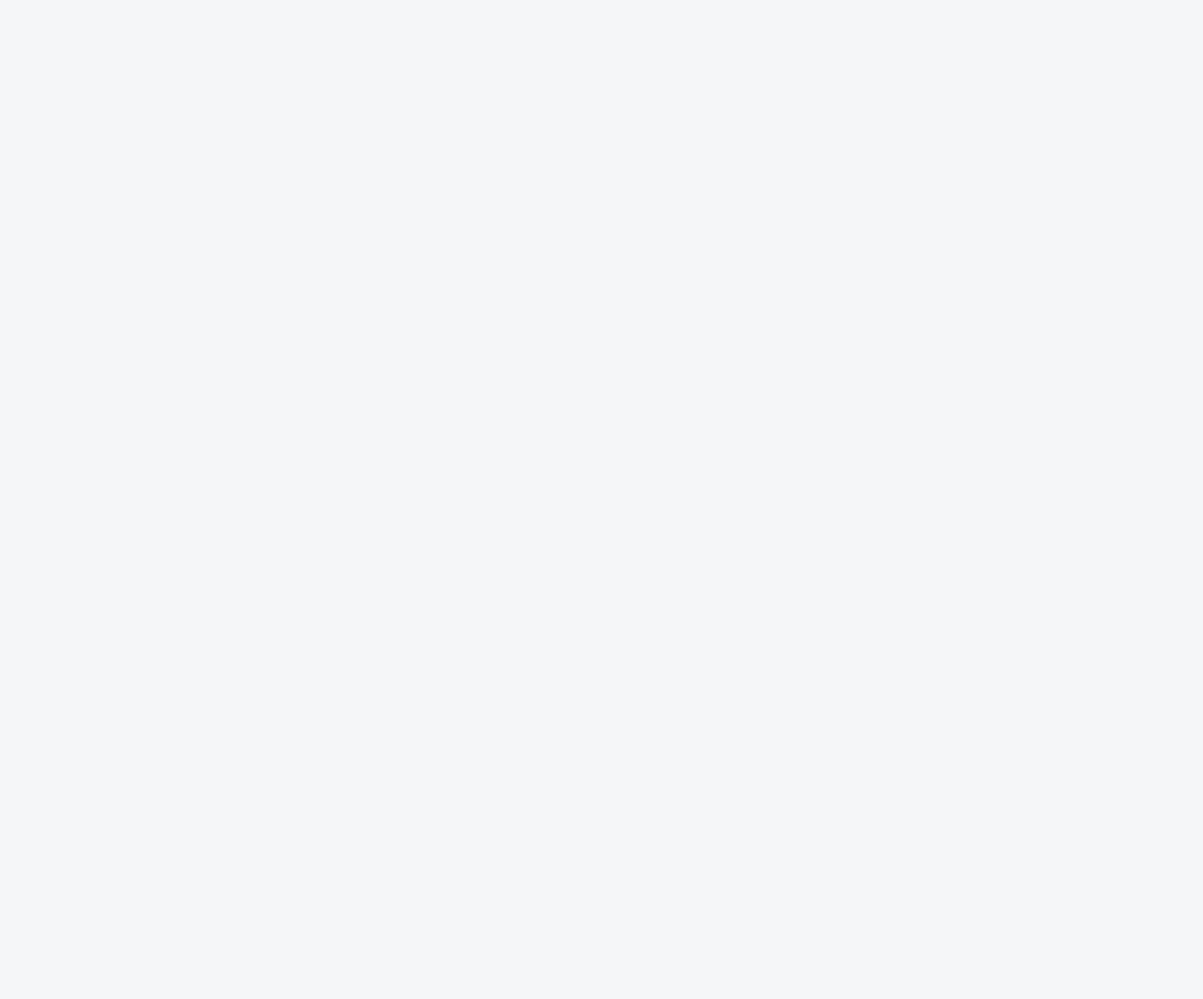
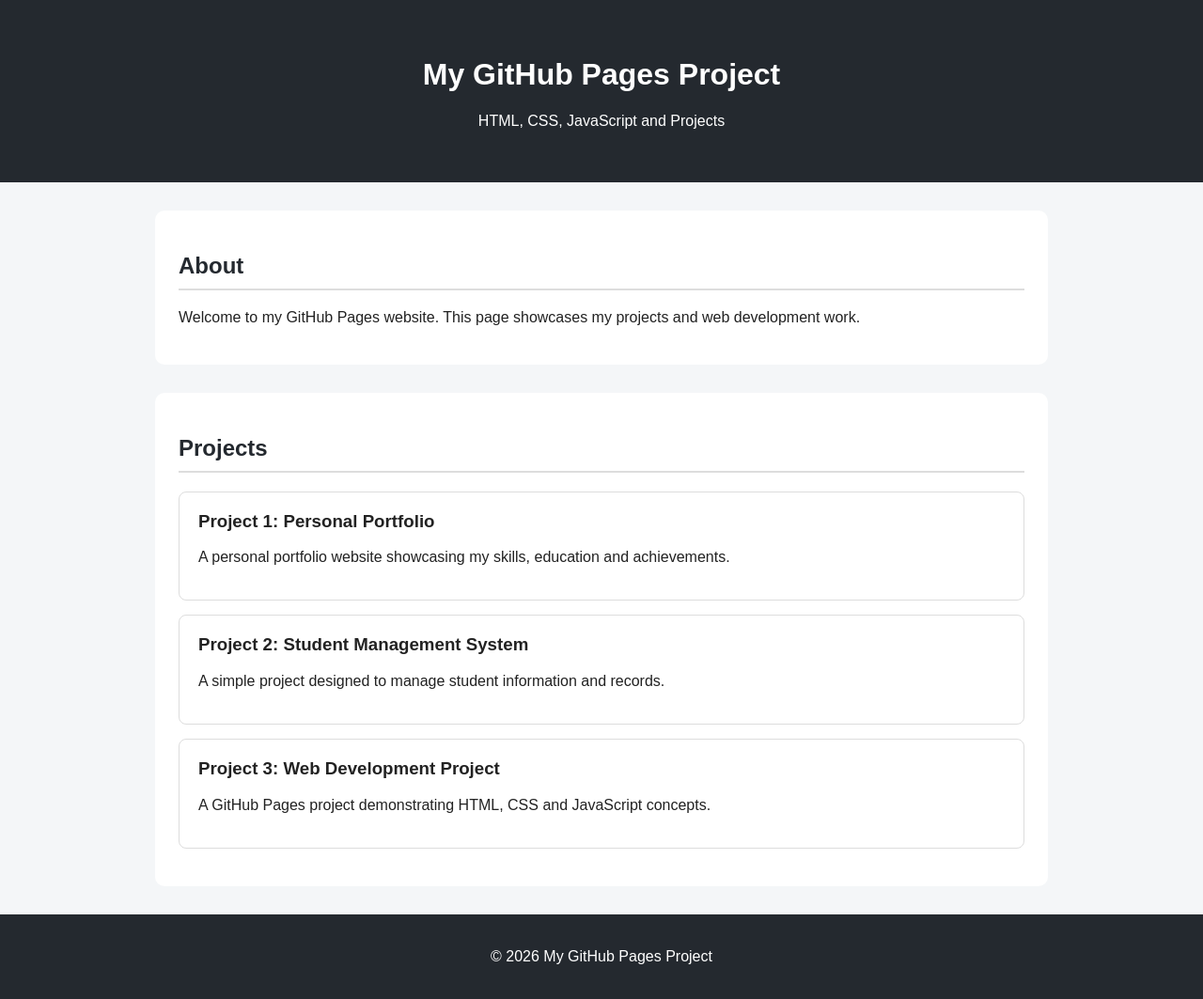
Before and after one commit to nehavenkatesh004-cell/github-pages-project, a plain HTML site: page index.html in a window 1280 px wide. Shown: the whole page at 94% size. Before the commit the page ends 800 px from the top, so only its background shows below. Drawn offline with Linux system fonts and the light colour scheme.

Commit message:
Enhance styles for project sections and footer
Added styles for project sections and footer.

```diff
--- a/index.html
+++ b/index.html
@@ -30,4 +30,77 @@
 
         h2 {
             color: #24292f;
-            border-bottom: 2px solid #ddd
+            border-bottom: 2px solid #ddd;
+            padding-bottom: 10px;
+        }
+
+        .project {
+            border: 1px solid #ddd;
+            padding: 20px;
+            margin: 15px 0;
+            border-radius: 8px;
+        }
+
+        .project h3 {
+            margin-top: 0;
+        }
+
+        footer {
+            text-align: center;
+            padding: 20px;
+            background: #24292f;
+            color: white;
+        }
+    </style>
+</head>
+
+<body>
+
+    <header>
+        <h1>My GitHub Pages Project</h1>
+        <p>HTML, CSS, JavaScript and Projects</p>
+    </header>
+
+    <section>
+        <h2>About</h2>
+        <p>
+            Welcome to my GitHub Pages website. This page showcases my
+            projects and web development work.
+        </p>
+    </section>
+
+    <section id="projects">
+        <h2>Projects</h2>
+
+        <div class="project">
+            <h3>Project 1: Personal Portfolio</h3>
+            <p>
+                A personal portfolio website showcasing my skills,
+                education and achievements.
+            </p>
+        </div>
+
+        <div class="project">
+            <h3>Project 2: Student Management System</h3>
+            <p>
+                A simple project designed to manage student information
+                and records.
+            </p>
+        </div>
+
+        <div class="project">
+            <h3>Project 3: Web Development Project</h3>
+            <p>
+                A GitHub Pages project demonstrating HTML, CSS and
+                JavaScript concepts.
+            </p>
+        </div>
+
+    </section>
+
+    <footer>
+        <p>© 2026 My GitHub Pages Project</p>
+    </footer>
+
+</body>
+</html>
```
